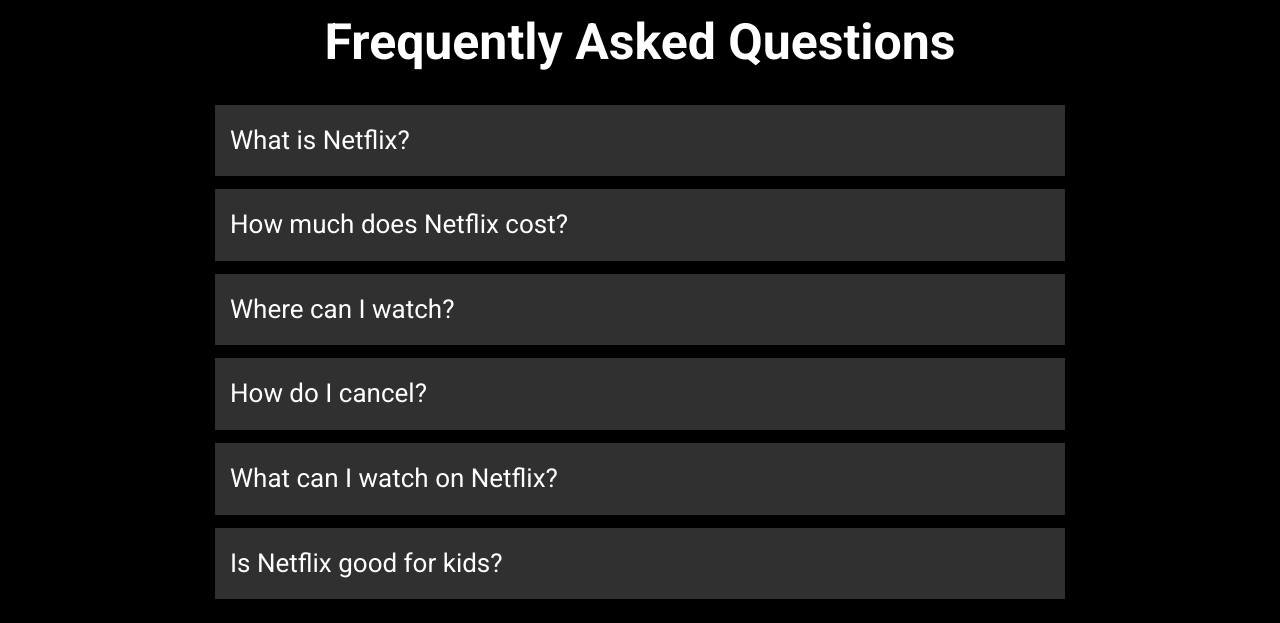
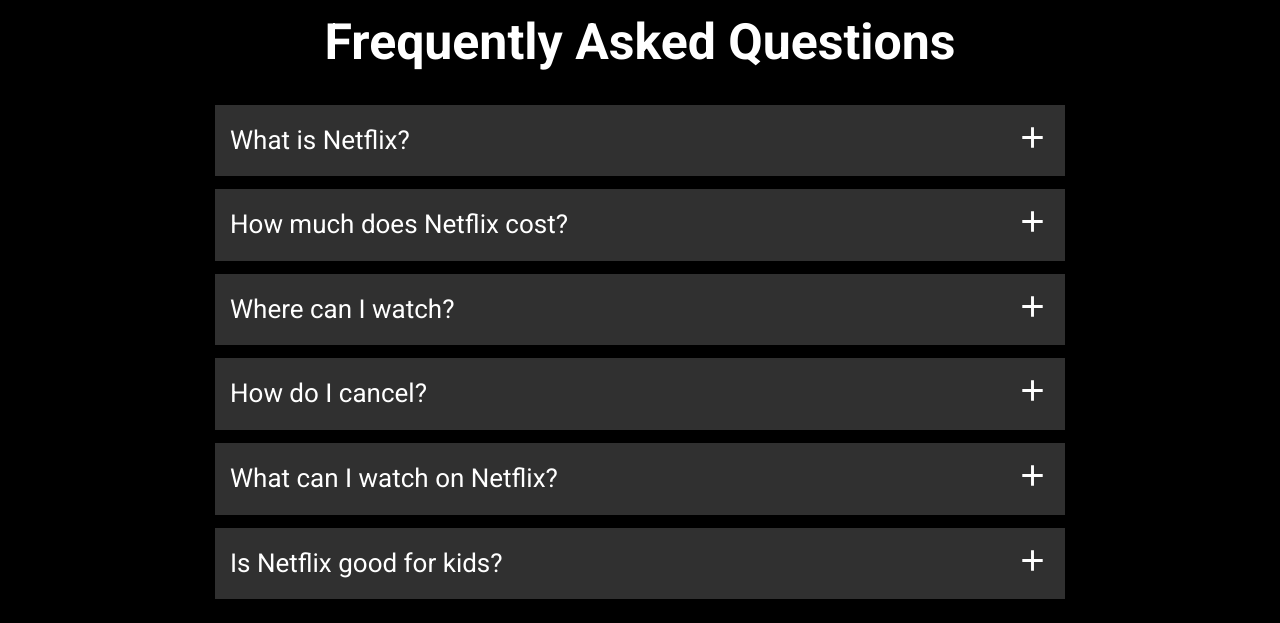
Before and after one commit to sujeong126/Netflix-site, a plain HTML site: page index.html in a window 1280 px wide. Shown: the part 2740-3363 px from the top of the page. Drawn offline with nearby package versions, Linux system fonts and the light colour scheme; some icons are missing.

Commit message:
css 수정

```diff
--- a/index.html
+++ b/index.html
@@ -102,7 +102,7 @@
           <h1>Frequently Asked Questions</h1>
           <article class="accordion">
             <input type="radio" name="faq-item" id="faq1">
-            <label for="faq1">What is Netflix?<span><i class="xi-plus"></i></span></label>
+            <label for="faq1">What is Netflix?<span><img src="images/plus-icon.svg"></span></label>
             <div class="faq-content">
               Netflix is a streaming service that offers a wide variety of
               award-winning TV shows, movies, anime, documentaries, and more
@@ -115,7 +115,7 @@
           </article>
           <article class="accordion">
             <input type="radio" name="faq-item" id="faq2">
-            <label for="faq2">How much does Netflix cost?<span><i class="xi-plus"></i></span></label>
+            <label for="faq2">How much does Netflix cost?<span><img src="images/plus-icon.svg"></span></label>
             <div class="faq-content">
               Watch Netflix on your smartphone, tablet, Smart TV, laptop, or streaming device,
               all for one fixed monthly fee. Plans range from KRW9,500 to KRW14,500 a month.
@@ -124,7 +124,7 @@
           </article>
           <article class="accordion">
             <input type="radio" name="faq-item" id="faq3">
-            <label for="faq3">Where can I watch?<span><i class="xi-plus"></i></span></label>
+            <label for="faq3">Where can I watch?<span><img src="images/plus-icon.svg"></span></label>
             <div class="faq-content">
               Watch anywhere, anytime, on an unlimited number of devices.
               Sign in with your Netflix account to watch instantly on the web at netflix.
@@ -137,7 +137,7 @@
           </article>
           <article class="accordion">
             <input type="radio" name="faq-item" id="faq4">
-            <label for="faq4">How do I cancel?<span><i class="xi-plus"></i></span></label>
+            <label for="faq4">How do I cancel?<span><img src="images/plus-icon.svg"></span></label>
             <div class="faq-content">
               Netflix is flexible. There are no pesky contracts and no commitments.
               You can easily cancel your account online in two clicks.
@@ -146,7 +146,7 @@
           </article>
           <article class="accordion">
             <input type="radio" name="faq-item" id="faq5">
-            <label for="faq5">What can I watch on Netflix?<span><i class="xi-plus"></i></span></label>
+            <label for="faq5">What can I watch on Netflix?<span><img src="images/plus-icon.svg"></span></label>
             <div class="faq-content">
               Netflix has an extensive library of feature films, documentaries,
               TV shows, anime, award-winning Netflix originals, and more.
@@ -155,7 +155,7 @@
           </article>
           <article class="accordion">
             <input type="radio" name="faq-item" id="faq6">
-            <label for="faq6">Is Netflix good for kids?<span><i class="xi-plus"></i></span></label>
+            <label for="faq6">Is Netflix good for kids?<span><img src="images/plus-icon.svg"></span></label>
             <div class="faq-content">
               The Netflix Kids experience is included in your membership to give parents
               control while kids enjoy family-friendly TV shows and movies in their own space.<br><br>
@@ -223,7 +223,7 @@
     </div>
     <div class="modal-login">
       <div class="login">
-        <i class="btn-close xi-close-thin"></i>
+        <img src="images/x-icon.svg" class="btn-close">
         <h1>Login</h1>
         <input type="text" placeholder="Email or phone number">
         <input type="password" placeholder="Password">
--- a/style.css
+++ b/style.css
@@ -1,6 +1,3 @@
-/* XEION CDN */
-@import url('http://cdn.jsdelivr.net/npm/xeicon@2.3.3/xeicon.min.css');
-
 /* Google Web Font */
 @import url('https://fonts.googleapis.com/css2?family=Roboto:wght@100;300;400;500;700;900&display=swap');
 
@@ -278,8 +275,9 @@
 }
 input[name=faq-item] + label span {
   float: right;
-  font-size: 30px;
   transition: 0.3s;
+  width: 35px;
+  height: 35px;
 }
 aside {
   text-align: center;
@@ -400,7 +398,6 @@
   text-decoration: underline;
 }
 .btn-close {
-  font-size: 40px;
   cursor: pointer;
   position: absolute;
   right: 40px;
```
Also changed, not shown: images/plus-icon.svg (added), images/x-icon.svg (added).
